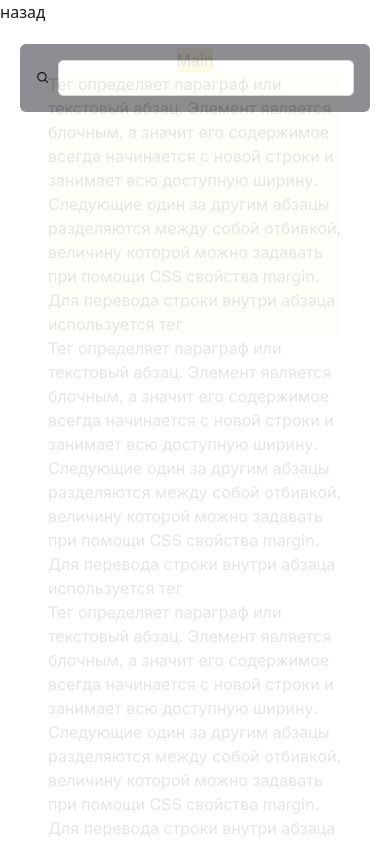
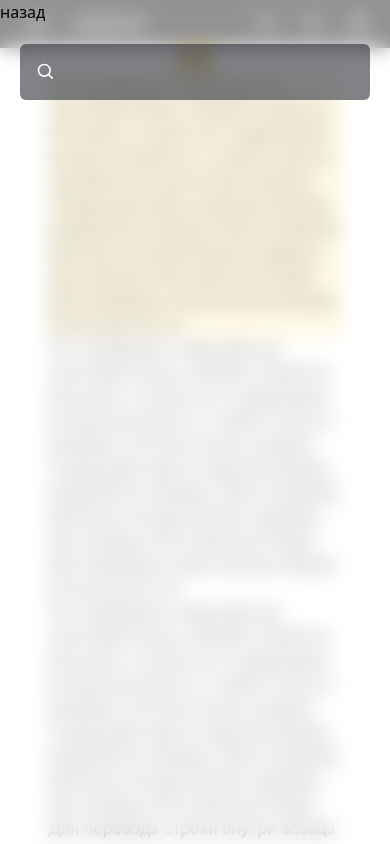
Before and after one commit to coldbloom/shop, a Next.js app: page / in a window 390 px wide. Both pictures are taken after a click on the button 267 px from the left and 24 px from the top of the page. Shown: the top 844 px of the page. Built offline with nearby package versions, Linux system fonts and the light colour scheme.

Commit message:
styles mobile menu

```diff
--- a/src/components/layout/templates/nav/nav.tsx
+++ b/src/components/layout/templates/nav/nav.tsx
@@ -47,7 +47,7 @@ const  Nav = () => {
         <>
             <header className={classNames(
                 !showNav && 'translate-y-[-100%]',
-                'bg-[#2d2d2d] w-full h-12 sticky top-0 transition-all z-10 opacity-90 myTestClass'
+                'w-full h-12 sticky top-0 transition-all z-10 bg-[rgba(0,0,0,0.85)]'
             )}>
                 <Navbar />
             </header>
--- a/src/components/navbar/index.tsx
+++ b/src/components/navbar/index.tsx
@@ -13,7 +13,7 @@ const Navbar = () => {
     const [open, setOpenMenu] = React.useState(false)
 
     const [isSearch, setIsSearch] = React.useState(false)
-    const closeSearch = (prev: boolean) =>  setIsSearch(!prev)
+    const closeSearch = () => setIsSearch(false)
 
     const openMenu = () => setOpenMenu(true)
     const closeMenu = () => setOpenMenu(false)
--- a/src/components/navbar/mobileMenu/MobileMenu.tsx
+++ b/src/components/navbar/mobileMenu/MobileMenu.tsx
@@ -17,19 +17,24 @@ const MobileMenu = ({close}: MobileMenuProps) => {
             >
                 <MdClose size={36} color='white'/>
             </button>
-            <div className='w-full flex flex-row h-12 border-b items-center'>
+            <div className='w-full flex flex-row h-12 items-center'>
+                <button
+                    onClick={() => setGender('Women')}
+                    className={classNames(gender === 'Women' && 'text-black border-b-2 border-black',
+                        'font-bold text-[rgba(3,7,18,0.5)] h-full w-full border-b '
+                    )}
+                >
+                    WOMEN
+                </button>
+                {/* Разделительная линия */}
+                <div className="border-r h-6"></div>
                 <button
                     onClick={() => setGender('Men')}
-                    className={classNames(gender === 'Men' && 'underline', 'w-[100%]')}
+                    className={classNames(gender === 'Men' && 'text-black border-b-2 border-black',
+                        'font-bold text-[rgba(3,7,18,0.5)] h-full w-full border-b '
+                    )}
                 >
                     MEN
-                </button>
-                <div className="border-r h-6"></div> {/* Разделительная линия */}
-                <button
-                    onClick={() => setGender('Women')}
-                    className={classNames(gender === 'Women' && 'underline', 'w-[100%]')}
-                >
-                    WOMEN
                 </button>
             </div>
             <h1>Menu</h1>
--- a/src/components/navbar/mobileMenu/MobileWrapper.tsx
+++ b/src/components/navbar/mobileMenu/MobileWrapper.tsx
@@ -1,4 +1,4 @@
-import React, {Fragment} from 'react';
+import React, {Fragment, ReactEventHandler} from 'react';
 import {Dialog, Transition} from "@headlessui/react";
 import MobileMenu from "./MobileMenu";
 
@@ -8,8 +8,8 @@ type MobileWrapperProps = {
 }
 
 const MobileWrapper = ({isOpen, close}: MobileWrapperProps) => {
-    const mobileMenuRef = React.useRef(null)
-    const handleOutsideClick = (event) => {
+    const mobileMenuRef = React.useRef<HTMLDivElement>(null)
+    const handleOutsideClick = (event: any) => {
         if (mobileMenuRef.current && !mobileMenuRef.current.contains(event.target)) {
             close();
         }
@@ -42,10 +42,10 @@ const MobileWrapper = ({isOpen, close}: MobileWrapperProps) => {
 
                 <Transition.Child
                     as={Fragment}
-                    enter="transition ease-in-out duration-500 transform"
+                    enter="transition ease-in-out duration-300 transform"
                     enterFrom="-translate-x-full"
                     enterTo="translate-x-0"
-                    leave="transition ease-in-out duration-500 transform"
+                    leave="transition ease-in-out duration-300 transform"
                     leaveFrom="translate-x-0"
                     leaveTo="-translate-x-full"
                 >
--- a/src/components/navbar/search/index.tsx
+++ b/src/components/navbar/search/index.tsx
@@ -1,20 +1,46 @@
 import React from 'react';
 import FullScreenModal from "@/utils/components/fullScreenModal";
 import {BiSearch} from "react-icons/bi";
+import { BiX } from "react-icons/bi";
 
 type SearchProps = {
     close: () => void
 }
 const Search = ({close}: SearchProps) => {
+    const [search, setSearch] = React.useState<string>('')
+    const inputRef = React.useRef<HTMLInputElement>(null)
+
+    React.useEffect(() => {
+        if (inputRef.current) {
+            inputRef.current.focus()
+        }
+
+        return () => {
+            inputRef.current && inputRef.current.blur()
+        }
+    })
+
     return (
         <FullScreenModal close={close}>
-            <div className='px-5 pt-5'>
+            <div className='px-5 pt-5 flex items-center'>
                 <div className='w-full flex items-center gap-x-2 p-4 bg-[rgba(3,7,18,0.5)] backdrop-blur-2xl rounded-md'>
-                    <BiSearch />
+                    <div className='w-fit'>
+                        <BiSearch color={'white'} size={20}/>
+                    </div>
                     <input
-                        className='block w-full rounded-md border-0 py-1.5 pl-7 pr-20 text-gray-900 ring-1 ring-inset ring-gray-300 placeholder:text-gray-400 focus:ring-2 focus:ring-inset focus:ring-indigo-600 sm:text-sm sm:leading-6'
+                        ref={inputRef}
+                        value={search}
+                        onChange={e => setSearch(e.target.value)}
+                        className='w-full bg-transparent text-white ml-2'
                         type="text"
                     />
+                    {search.length !== 0 && (
+                        <button className='w-fit'
+                            onClick={() => setSearch('')}
+                        >
+                            <BiX color={'white'} size={24} viewbox={'0 0 100% 100%'}/>
+                        </button>
+                    )}
                 </div>
             </div>
         </FullScreenModal>
--- /dev/null
+++ b/src/store/features/category/actionCreators.ts
@@ -0,0 +1,4 @@
+import {Dispatch} from "@reduxjs/toolkit";
+import {store} from "@/store";
+
+export const getCategories = () => {}
--- a/src/styles/globals.css
+++ b/src/styles/globals.css
@@ -58,3 +58,46 @@ textarea:focus-visible {
     right: 0;
     top: -112px;
 }
+
+.modal-background {
+    position: fixed;
+    top: 0;
+    left: 0;
+    width: 100%;
+    height: 100%;
+    background-color: rgba(0, 0, 0, 0.5); /* Черный цвет с прозрачностью 50% */
+    backdrop-filter: blur(10px); /* Задаем размытие */
+    z-index: 100; /* Убедитесь, что модальное окно находится выше другого контента */
+}
+
+.modal-content {
+    position: fixed;
+    top: 50%;
+    left: 50%;
+    transform: translate(-50%, -50%);
+    padding: 20px;
+    background-color: white;
+    z-index: 101; /* Убедитесь, что контент модального окна находится выше размытого фона */
+}
+.modal-background2 {
+    backdrop-filter: blur(10px);
+}
+.full-screen-modal {
+    position: fixed;
+    top: 0;
+    left: 0;
+    width: 100%;
+    height: 100%;
+    background-color: rgba(255, 255, 255, 0.5); /* Черный цвет с прозрачностью 50% */
+    backdrop-filter: blur(10px); /* Задаем размытие */
+}
+
+.modal-content {
+    position: fixed;
+    top: 50%;
+    left: 50%;
+    transform: translate(-50%, -50%);
+    padding: 20px;
+    background-color: white;
+    z-index: 101; /* Убедитесь, что контент модального окна находится выше размытого фона */
+}
--- a/src/utils/components/fullScreenModal/index.tsx
+++ b/src/utils/components/fullScreenModal/index.tsx
@@ -15,9 +15,15 @@ const FullScreenModal = ({children, close}: FullScreenModalProps) => {
         }
     }, [])
     return (
-        <div className='w-full h-screen bg-white fixed top-0 left-0 backdrop-blur-2xl'>
-            <button onClick={close}>назад</button>
-            <div>
+        // <div className='w-full h-screen bg-white fixed top-0 left-0 bg-[rgba(0, 0, 0, 0.5)] backdrop-blur-sm'>
+        //     <button onClick={close}>назад</button>
+        //     <div>
+        //         {children}
+        //     </div>
+        // </div>
+        <div className='full-screen-modal'>
+            <div className=''>
+                <button onClick={close}>назад</button>
                 {children}
             </div>
         </div>
```
Also changed, not shown: src/store/features/auth/actionCreators.ts (indentation only), src/store/features/category/categorySlice.ts (added).
